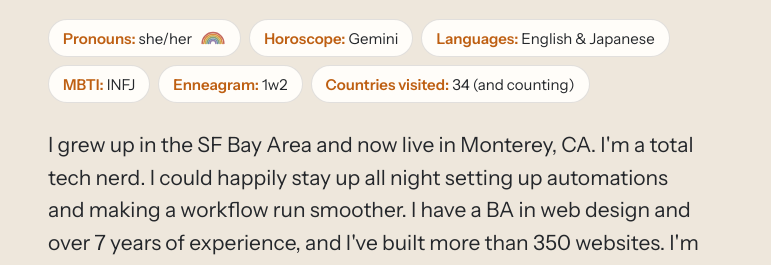
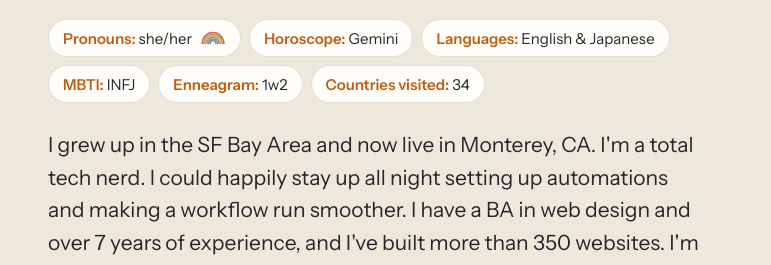
Before and after one commit to maliking/clementine-design-studio-website, an Eleventy site: page src/about/index.njk in a window 1280 px wide. Shown: the part 273-538 px from the top of the page, 0-771 px from the left. Built offline with nearby package versions, Linux system fonts and the light colour scheme; Eleventy itself is replaced by a stand-in of ours; files that its build step writes are made by us from their sources; a web font is replaced by a local one.

Commit message:
About pill: "Countries visited: 34" without "(and counting)" (Mali 11/26)
Co-Authored-By: Claude Opus 5.5 <noreply@anthropic.com>
Claude-Session: https://claude.ai/code/session_016f5G9BTsZK6pxMQ5wp1yaS

```diff
--- a/src/about/index.njk
+++ b/src/about/index.njk
@@ -18,7 +18,7 @@ permalink: /about/
         <li><b>Languages:</b> English &amp; Japanese</li>
         <li><b>MBTI:</b> INFJ</li>
         <li><b>Enneagram:</b> 1w2</li>
-        <li><b>Countries visited:</b> 34 (and counting)</li>
+        <li><b>Countries visited:</b> 34</li>
       </ul>
       <p class="lead">I grew up in the SF Bay Area and now live in Monterey, CA. I'm a total tech nerd. I could happily stay up all night setting up automations and making a workflow run smoother. I have a BA in web design and over 7 years of experience, and I've built more than 350 websites. I'm a Squarespace Circle Platinum Partner with a 5.0 rating from 115 client reviews.</p>
       <p class="about-more">When I’m not designing websites, you can find me at the park with my senior pug Sydney, reading books on psychology, listening to comedy podcasts, and traveling to countries with good food!</p>
```
